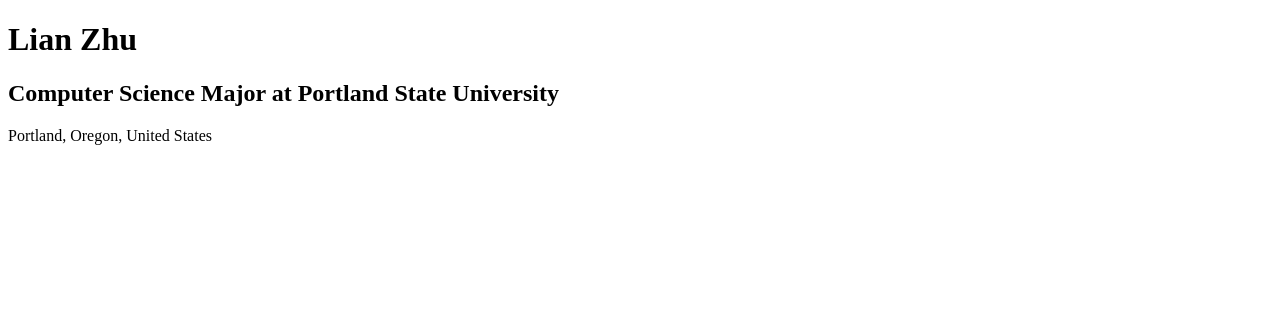
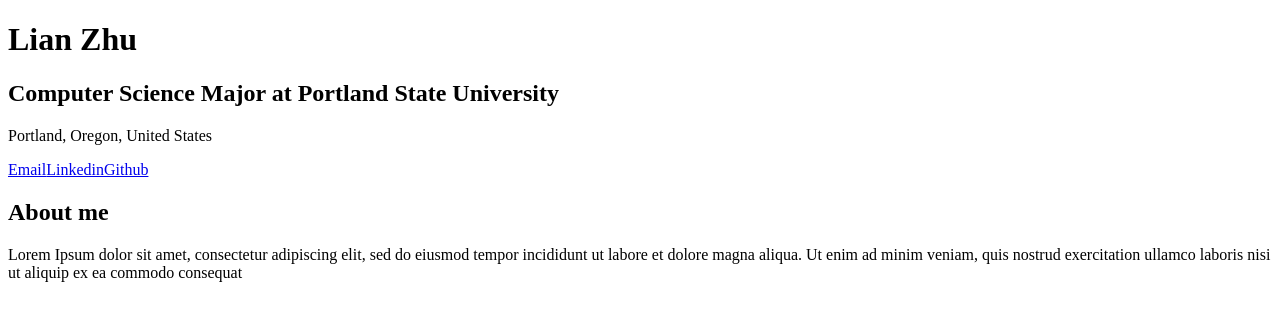
Before and after one commit to zhul498/portfolio, a React (Vite) app: page / in a window 1280 px wide. Shown: the top 320 px of the page. Built offline with nearby package versions, Linux system fonts and the light colour scheme.

Commit message:
header + about

```diff
--- a/src/App.jsx
+++ b/src/App.jsx
@@ -1,10 +1,15 @@
-import React from 'react'
-import Header from 'layout/Header'
+import React from 'react';
+import Header from './layout/Header.jsx';
+import About from './pages/About.jsx';
 
 function App () {
   return (
-    <Header />
-  )
+    <div>
+      <Header />
+      <About />
+    </div>
+
+  );
 }
 
 export default App;
--- a/src/layout/Header.js
+++ /dev/null
@@ -1,13 +0,0 @@
-import React from 'react'
-
-const Header = () => {
-    return (
-        <header>
-            <h1>Lian Zhu</h1>
-            <h2>Computer Science Major at Portland State University</h2>
-            <p>Portland, Oregon, United States</p>
-        </header>
-    )
-}
-
-export default Header;
--- /dev/null
+++ b/src/layout/Header.jsx
@@ -0,0 +1,20 @@
+import React from 'react'
+
+const Header = () => {
+    return (
+        <div>
+            <header>
+                <h1>Lian Zhu</h1>
+                <h2>Computer Science Major at Portland State University</h2>
+                <p>Portland, Oregon, United States</p>
+            </header>
+            <div>
+                <a href="mailto:lianzhu@pdx.edu" target="_blank" rel="noopener noreferrer">Email</a>
+                <a href="https://www.linkedin.com/in/lianzhu-/" target="_blank" rel="noopener noreferrer">Linkedin</a>
+                <a href="https://github.com/zhul498" target="_blank" rel="noopener noreferrer">Github</a>
+            </div>
+        </div>
+    )
+}
+
+export default Header;
--- /dev/null
+++ b/src/pages/About.jsx
@@ -0,0 +1,13 @@
+import React from 'react';
+
+const About = () => {
+    return (
+        <div>
+            <h2>About me</h2>
+            <p>Lorem Ipsum dolor sit amet, consectetur adipiscing elit, sed do eiusmod tempor incididunt ut labore et dolore magna aliqua.
+            Ut enim ad minim veniam, quis nostrud exercitation ullamco laboris nisi ut aliquip ex ea commodo consequat</p>
+        </div>
+    );
+}
+
+export default About
```
Also changed, not shown: src/pages/About.js (deleted).
